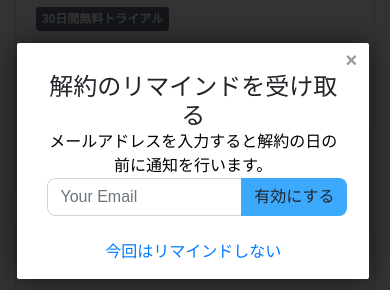
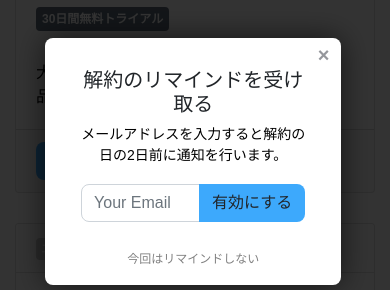
Before and after one commit to flowerriver/subkazi, a plain HTML site: page index.html in a window 390 px wide. Both pictures are taken after a click on the link "Try now!". Shown: the part 836-1126 px from the top of the page. Drawn offline with nearby package versions, Linux system fonts and the light colour scheme; a script that the page names is missing.

Commit message:
modal-design

```diff
--- a/css/responsive.css
+++ b/css/responsive.css
@@ -2,4 +2,29 @@
   .modal-wrapper .modal-window {
     width:95%;
 }
+
+  .modal-description h4{
+  font-size: 20px;
   }
+
+  .modal-description p{
+    font-size: 14px;
+    margin-top: 8px;
+  }
+
+  .input-group{
+    width: 95%;
+}
+
+}
+
+
+@media screen and (max-width: 767px) {
+  .modal-wrapper .modal-window {
+    width:80%;
+}
+
+
+
+
+}
--- a/css/stylesheet.css
+++ b/css/stylesheet.css
@@ -278,7 +278,7 @@ footer{
   width: 70%;
   max-width: 600px;
   padding: 30px 30px 15px;
-  border-radius: 2px;
+  border-radius: 8px;
   background: #fff;
   box-shadow: 0 0 30px rgba(0, 0, 0, .6);
   vertical-align: middle
@@ -318,3 +318,19 @@ footer{
 .modal-wrapper .modal-close:hover {
   color: #2b2e38 !important
 }
+
+.input-group{
+  width: 80%;
+  margin-top: 18px;
+  margin-right: auto;
+  margin-left: auto;
+}
+
+.reminder-email-modal-skip{
+  color: grey;
+  font-size: 12px;
+}
+
+.modal-description p{
+  margin-top: 8px;
+}
--- a/index.html
+++ b/index.html
@@ -52,7 +52,7 @@
     <div class="modal-window">
       <div class="modal-description">
         <h4>解約のリマインドを受け取る</h4>
-        <p>メールアドレスを入力すると解約の日の前に通知を行います。</p>
+        <p>メールアドレスを入力すると解約の日の2日前に通知を行います。</p>
         <div class=input-group>
           <input type="text" class="form-control" placeholder="Your Email" id="emailReminderInput" form="reminder-email-form">
           <div class="input-group-append">
```
